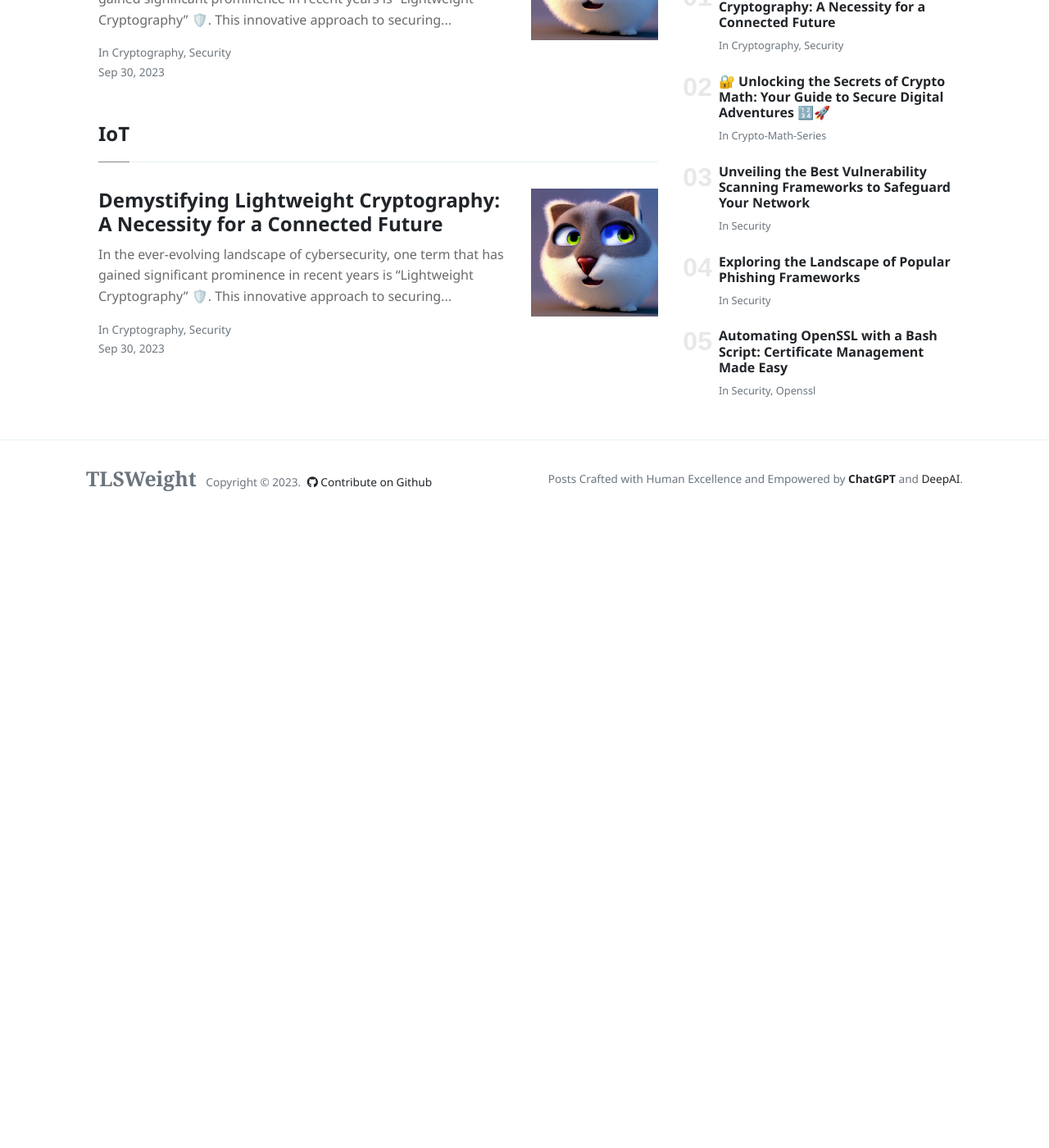
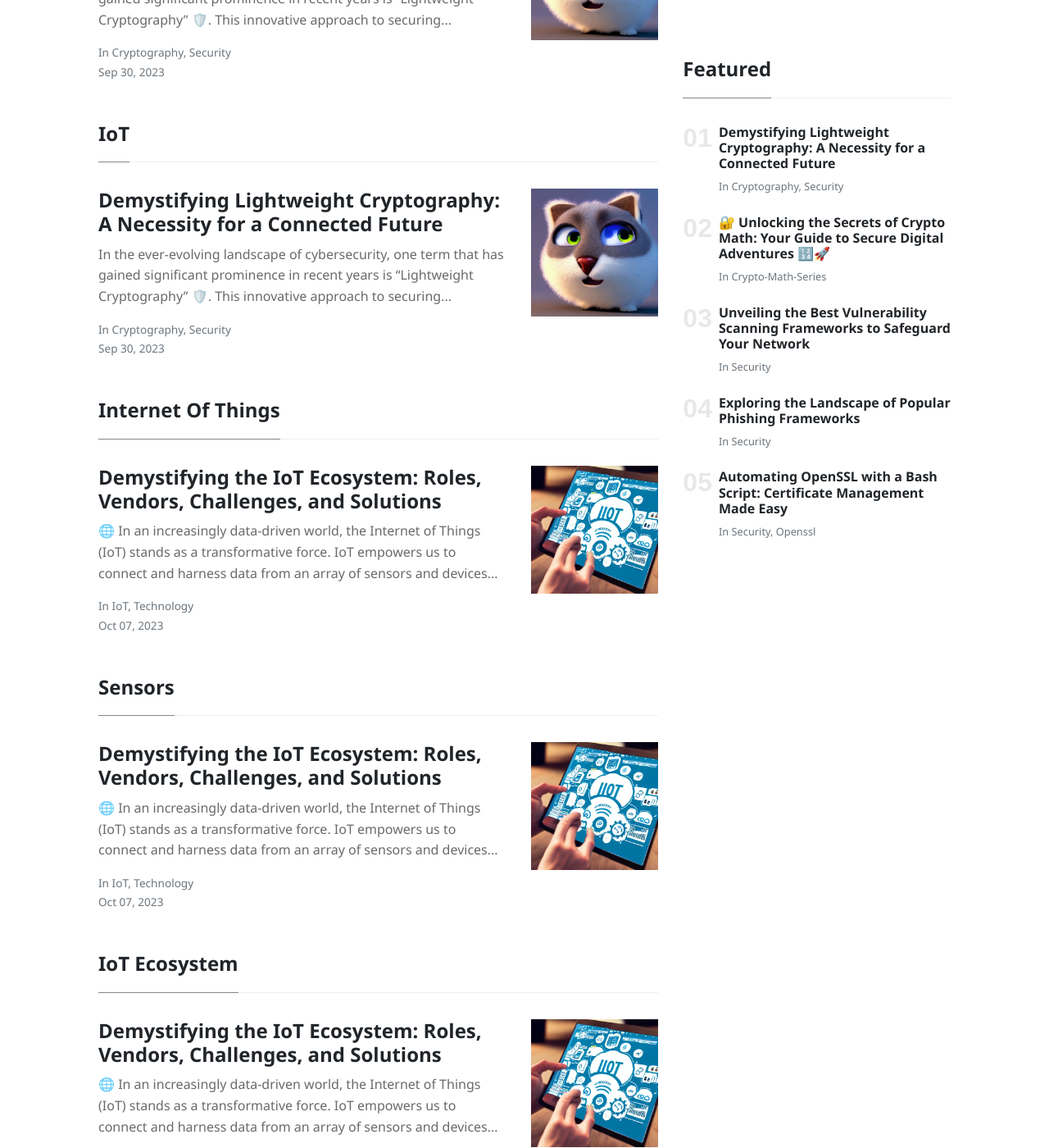
Before and after one commit to tlsweight/blog, a Jekyll site: the page built from _pages/tags.html, in a window 1280 px wide and 1400 px high, scrolled down 14045 px. Shown: the whole window at 82% size. Built offline with Jekyll 4.4.1, drawn with Linux system fonts in a browser that asks for light colours; nearby versions of some CDN libraries; comment, search, counter and statistics services are not loaded; before the commit the page ends 14675 px from its top, so only the background shows below that; part of the change alters nothing that is shown; some of the changed text lies outside the part shown.

Commit message:
intro about iot

```diff
--- a/_config.yml
+++ b/_config.yml
@@ -1,6 +1,6 @@
 # Site
-name: "Security Insights: Lightweight Crypto, FIPS, AI/ML"
-description: "Stay updated on security trends with a focus on Lightweight Crypto, FIPS compliance, and AI/ML advancements."
+name: "Security Insights: Lightweight Crypto, IoT, FIPS, AI/ML"
+description: "Stay updated on security trends with a focus on Lightweight Crypto, IoT, FIPS compliance, and AI/ML advancements."
 logo: 'assets/images/tlsweight_log.png'
 favicon: 'assets/images/favicon_package_v0.16/favicon.ico'
 baseurl: ''
@@ -25,7 +25,7 @@ authors:
       name:           vkosuri
       site:           https://vkosuri.github.io/
       avatar:         assets/images/avatar.jpg
-      bio:            "I'm a security product enthusiast, constantly exploring new ideas and documenting my journey. While I'm not a native English speaker, I'm passionate about the world of security and eager to contribute to its evolution."
+      bio:            "I'm a security product enthusiast, constantly exploring new ideas and documenting my journey. I hold a promising patent US20190318238A1, While I'm not a native English speaker, I'm passionate about the world of security and eager to contribute to its evolution."
       email:          malli.kv2@gmail.com
       twitter:        https://twitter.com/mallikarjunarao
       linkdin:        https://www.linkedin.com/in/mallikarjunaraok/
--- /dev/null
+++ b/_posts/2023-10-07-iot-network-of-things.md
@@ -0,0 +1,84 @@
+---
+layout: post
+title: "Demystifying the IoT Ecosystem: Roles, Vendors, Challenges, and Solutions"
+image: assets/images/iot/iot.jpg
+date: 2023-10-07
+author: vkosuri
+categories: [IoT, Technology]
+tags: [Internet of Things, Sensors, IoT Ecosystem, IoT Components]
+---
+🌐 In an increasingly data-driven world, the Internet of Things (IoT) stands as a transformative force. IoT empowers us to connect and harness data from an array of sensors and devices, opening doors to unparalleled insights and efficiencies. But how does this intricate web of technology operate, and why is it indispensable? In this post, we embark on a journey to unravel the pivotal roles, components, challenges, and solutions that constitute the IoT ecosystem, drawing insights from the authoritative [NIST Special Publication 800-183](https://nvlpubs.nist.gov/nistpubs/SpecialPublications/NIST.SP.800-183.pdf). From ground-level sensors to cloud-based decision-making, we explore the layers of this technological marvel, shedding light on why IoT matters and how it's reshaping our world.
+
+## IoT Ecosystem Components: Roles, Use Cases, and More
+
+| Device             | Role              | Use Cases                                   |
+|--------------------|-------------------|---------------------------------------------|
+| 🌡 Sensors         | Data Collection   | Temperature monitoring, humidity sensing, motion detection, and more. |
+| 📡 Aggregators/Ga... | Data Aggregation  | Local data aggregation, protocol translation, edge computing. |
+| 💻 Clusters/Edge ... | Local Data Processing | Real-time analytics, anomaly detection, local control. |
+| 📡 Communication... | Data Transfer     | Wireless communication, cellular, Wi-Fi, LoRaWAN, Zigbee, NB-IoT. |
+| ⚙️ Utility and Mo... | Device Management | Device management, firmware updates, power optimization. |
+| 📊 Decision Making... | Analytics         | Predictive maintenance, demand forecasting, quality control. |
+
+## IoT Protocols
+
+IoT communication relies on various protocols for seamless data transfer. Here are some popular IoT protocols:
+
+- **MQTT (Message Queuing Telemetry Transport)**: Lightweight and ideal for low-bandwidth, high-latency, or unreliable networks.
+- **CoAP (Constrained Application Protocol)**: Designed for constrained devices and low-power networks.
+- **HTTP/HTTPS**: Familiar for web developers, suitable for RESTful communication.
+- **LoRaWAN**: Long Range Wide Area Network for low-power, long-range wireless communication.
+- **Zigbee**: Low-power, mesh networking protocol commonly used in smart home applications.
+- **Z-Wave**: Proprietary wireless protocol for smart home devices.
+- **Thread**: Low-power, wireless mesh networking protocol.
+
+## IoT Standards
+
+IoT standards play a crucial role in ensuring interoperability and security. Here are some notable IoT standards:
+
+- **Matter (formerly Project CHIP)**: An [open-source](https://github.com/project-chip/connectedhomeip), royalty-free standard for smart home devices, supported by major tech companies.
+- **Zigbee Alliance**: An organization that develops and promotes the Zigbee wireless communication standard for IoT.
+- **Thread Group**: An industry consortium that manages the [Thread networking](https://www.threadgroup.org/) protocol for IoT.
+
+## Popular Open-Source Solutions
+
+Open-source software plays a significant role in the IoT ecosystem. Here are some popular open-source IoT solutions:
+
+- **Eclipse IoT**: An open-source community providing various IoT projects and tools.
+- **Node-RED**: A flow-based development tool for visual programming of IoT applications.
+- **Mosquitto**: An open-source MQTT broker for implementing MQTT-based communication.
+- **ThingsBoard**: An open-source IoT platform for data visualization and device management.
+
+## Key Players and Technologies in IoT Ecosystem
+
+- 🏭 Popular Vendors: Bosch, Cisco, Intel, AWS, Microsoft, and more.
+- 🌐 Software: TensorFlow, MQTT, LoRaWAN, Azure IoT Hub, and others.
+- 💡 Hardware Vendors: Raspberry Pi, Arduino, NVIDIA, STMicroelectronics, and more.
+
+## The IoT Landscape: Problems and Challenges
+
+IoT is a complex ecosystem with several inherent challenges:
+
+**1. Security Concerns:**
+   One of the most significant issues plaguing IoT is security. As billions of devices get connected, they become potential targets for cyberattacks. The stakes are high, as a breach in IoT devices can have severe consequences.
+
+**2. Protocol Diversity:**
+   IoT devices use various communication protocols, such as MQTT, CoAP, and HTTP. This diversity can lead to interoperability issues, making it challenging for devices from different vendors to communicate seamlessly.
+
+**3. IoT Protocol Conversion Issues:**
+   Many IoT devices are designed to work with specific protocols. When integrating them into existing systems, protocol conversion can become a headache. We'll explore how to tackle this issue effectively.
+
+**4. Vendor Politics:**
+   The IoT market is highly competitive, and different vendors often have their proprietary solutions. This vendor lock-in can hinder the growth of IoT and limit the choices available to consumers.
+
+**5. Standardization of IoT:**
+   Establishing industry-wide standards is crucial for ensuring the compatibility and security of IoT devices. We'll discuss the progress made in standardization efforts and their significance.
+
+**6. Lightweight Cryptography: Why It Matters:**
+   Security is paramount in IoT, but resource-constrained devices require lightweight cryptography to ensure data protection without consuming excessive power and processing resources.
+
+## Conclusion
+
+In this introductory post, we've illuminated some of the key challenges facing IoT today. In the upcoming articles in this series, we will delve deeper into each of these issues, exploring potential solutions, the importance of IoT protocol conversion, vendor politics, standardization efforts, and the significance of lightweight cryptography in securing IoT devices.
+
+Stay tuned as we embark on a journey to demystify the world of IoT, providing insights and practical advice to navigate this ever-evolving landscape.
```
Also changed, not shown: assets/images/iot/iot.jpg (added).
